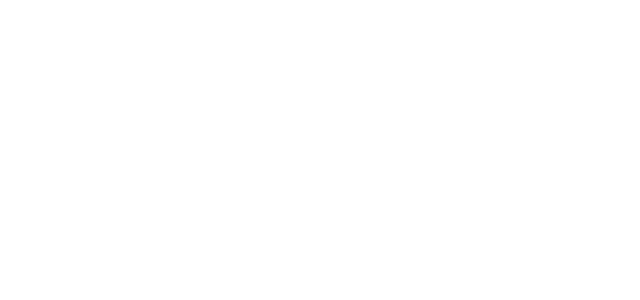
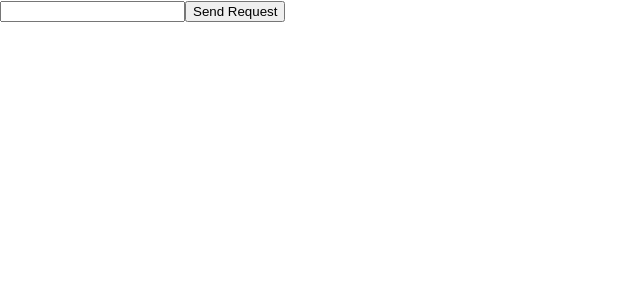
Before and after one commit to lmachens/safe-me, a Next.js app in the folder client/: page / in a window 1280 px wide. Shown: the top 300 px of the page, without its empty margins (0-640 px from the left). Built offline with nearby package versions, Linux system fonts and the light colour scheme.

Commit message:
Create Client for PasswordManager

```diff
--- a/client/pages/index.js
+++ b/client/pages/index.js
@@ -1,3 +1,31 @@
+import { useState } from "react";
+
 export default function Home() {
-  return <></>;
+  const [passwordName, setPasswordName] = useState("");
+  const [passwordDoc, setPasswordDoc] = useState(null);
+
+  async function handleSubmit(event) {
+    event.preventDefault();
+    const result = await fetch(
+      `http://localhost:3000/api/passwords/${passwordName}`
+    );
+    const passwordDoc = await result.json();
+    setPasswordDoc(passwordDoc);
+  }
+  return (
+    <>
+      <form onSubmit={(e) => handleSubmit(e)}>
+        <input
+          value={passwordName}
+          onChange={(event) => setPasswordName(event.target.value)}
+        />
+        <button type="submit">Send Request</button>
+      </form>
+      {passwordDoc && (
+        <>
+          {passwordDoc.name} {passwordDoc.value}
+        </>
+      )}
+    </>
+  );
 }
```
